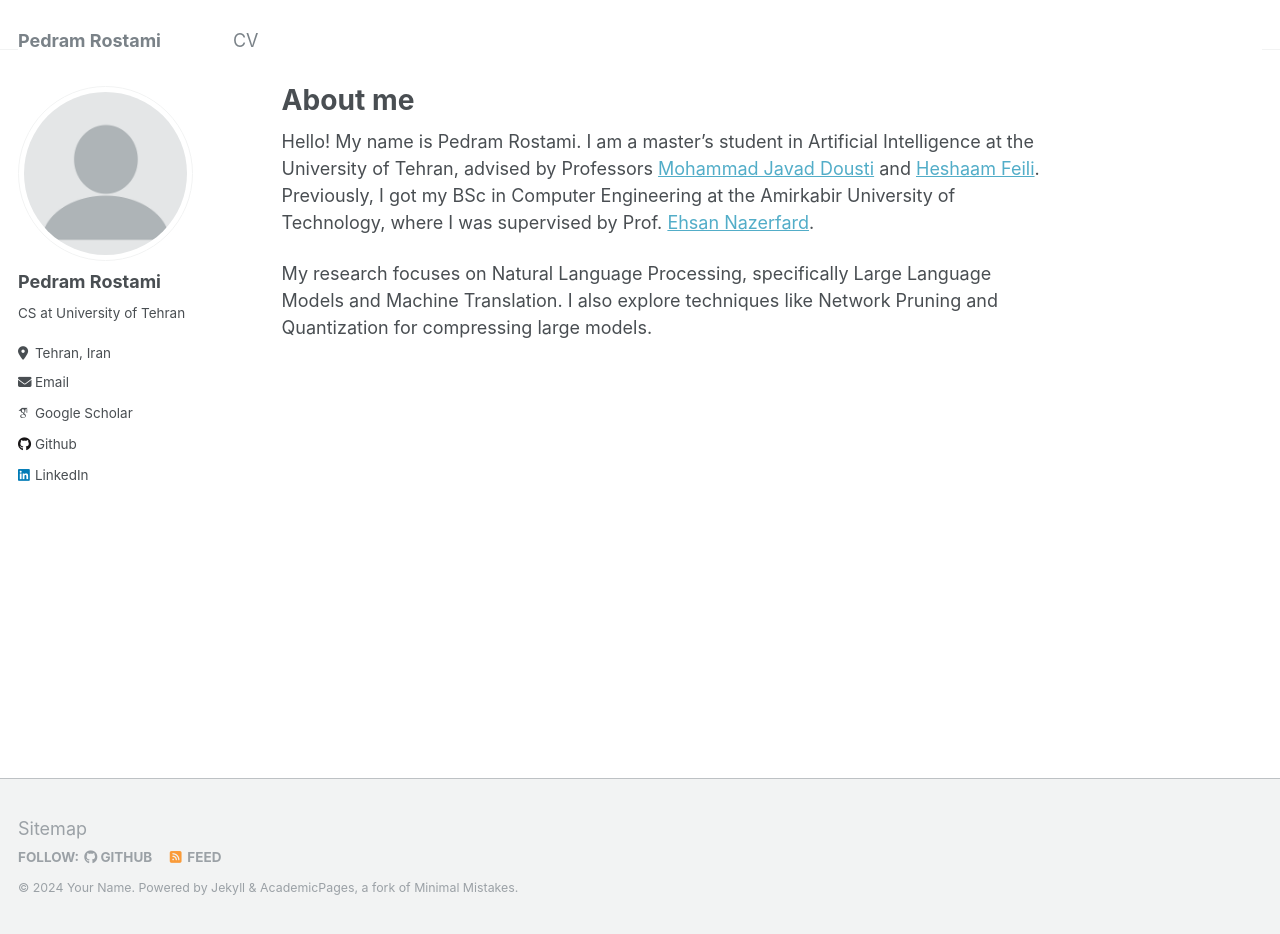
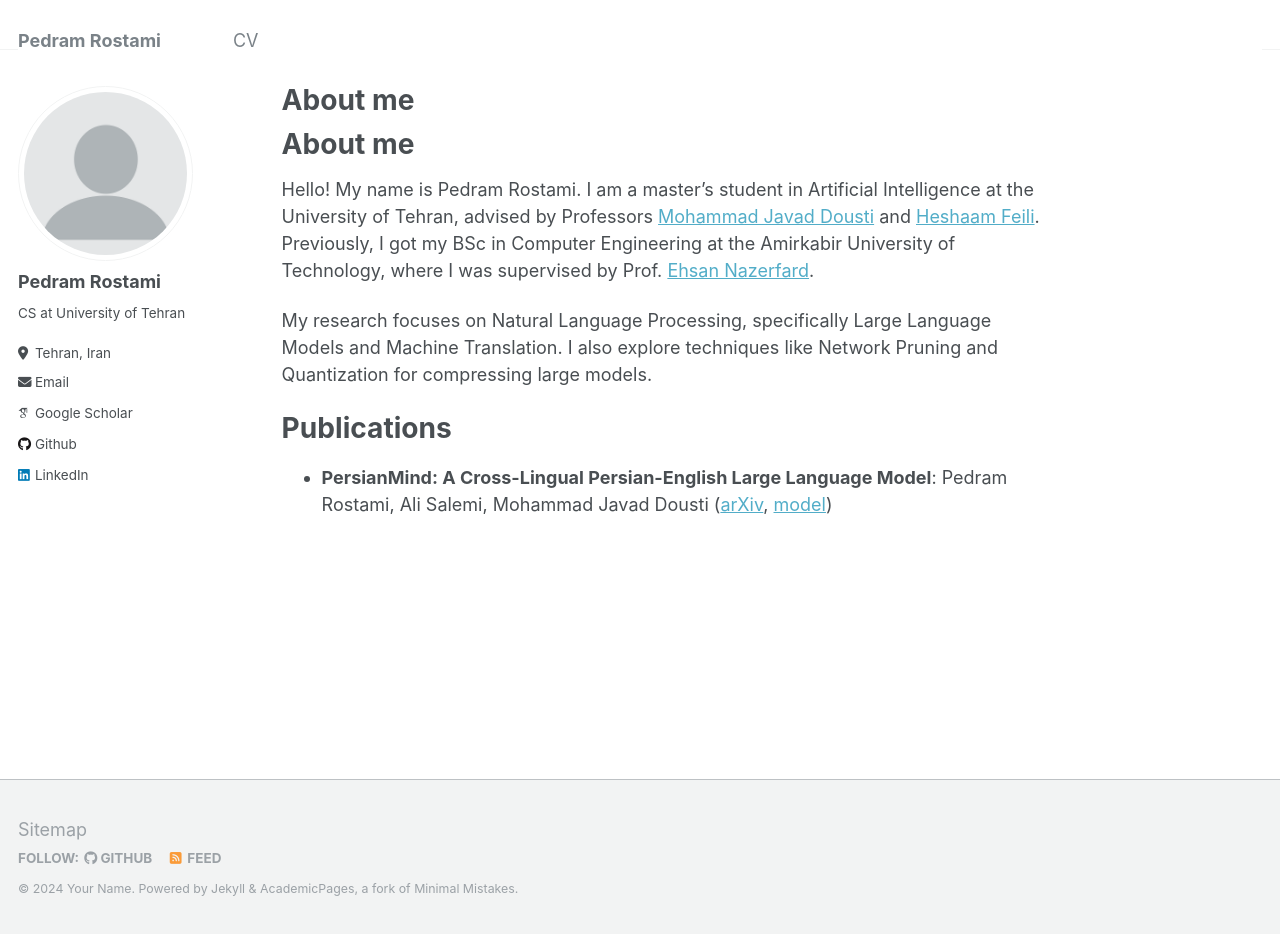
Before and after one commit to PedramRostami/PedramRostami.github.io, a Jekyll site: the page built from _pages/about.md, in a window 1280 px wide and 934 px high. Built offline with Jekyll 4.4.1, drawn with Linux system fonts in a browser that asks for light colours; some web fonts are replaced.

Commit message:
Update about.md

```diff
--- a/_pages/about.md
+++ b/_pages/about.md
@@ -6,6 +6,13 @@ redirect_from:
   - /about/
   - /about.html
 ---
+About me
+======
 Hello! My name is Pedram Rostami. I am a master's student in Artificial Intelligence at the University of Tehran, advised by Professors [Mohammad Javad Dousti](https://www.mjdousti.com/) and [Heshaam Feili](https://scholar.google.se/citations?user=m5tCFEoAAAAJ&hl=en). Previously, I got my BSc in Computer Engineering at the Amirkabir University of Technology, where I was supervised by Prof. [Ehsan Nazerfard](https://aut.ac.ir/cv/2384/EHSAN%20NAZERFARD).
 
 My research focuses on Natural Language Processing, specifically Large Language Models and Machine Translation. I also explore techniques like Network Pruning and Quantization for compressing large models.
+
+
+Publications
+======
+- **PersianMind: A Cross-Lingual Persian-English Large Language Model**: Pedram Rostami, Ali Salemi, Mohammad Javad Dousti ([arXiv](https://arxiv.org/pdf/2401.06466), [model](https://huggingface.co/universitytehran/PersianMind-v1.0))
```
